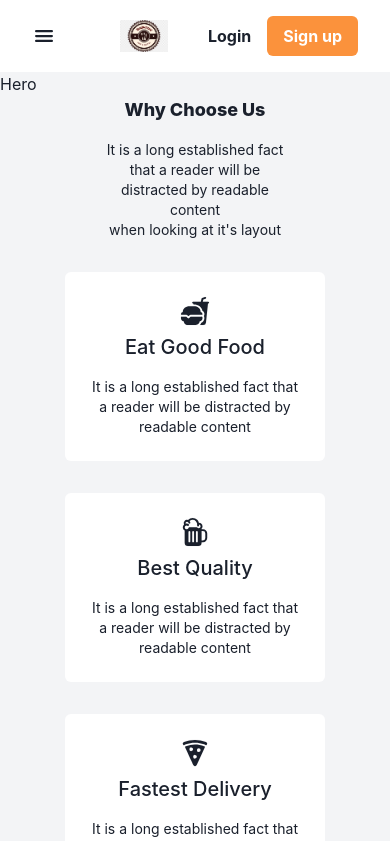
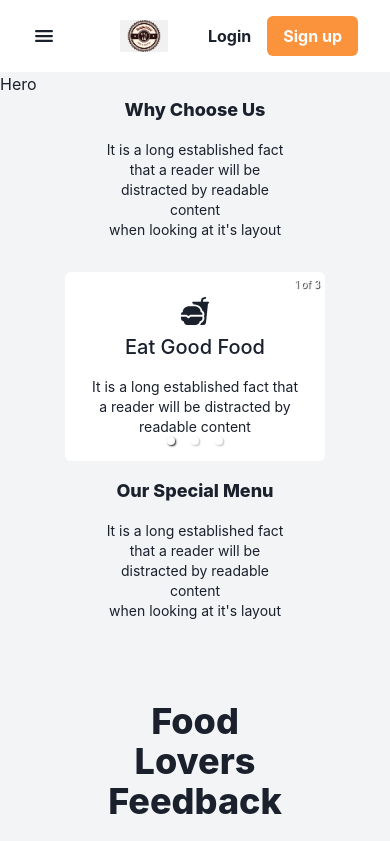
Before and after one commit to Arayanmemon/Foodo, a React (Vite) app in the folder Foodo-Frontend/: page / in a window 390 px wide. Shown: the top 841 px of the page. Built offline with nearby package versions, Linux system fonts and the light colour scheme.

Commit message:
working on special menu carousel added

```diff
--- a/Foodo-Frontend/package.json
+++ b/Foodo-Frontend/package.json
@@ -15,7 +15,8 @@
     "@emotion/styled": "^11.10.5",
     "framer-motion": "^6.5.1",
     "react": "^18.2.0",
-    "react-dom": "^18.2.0"
+    "react-dom": "^18.2.0",
+    "react-responsive-carousel": "^3.2.23"
   },
   "devDependencies": {
     "@types/react": "^18.0.26",
--- /dev/null
+++ b/Foodo-Frontend/src/components/SpecialMenuCarousel.jsx
@@ -0,0 +1,9 @@
+import React from 'react'
+
+export default function SpecialMenuCarousel() {
+  return (
+    <div>
+
+    </div>
+  )
+}
--- a/Foodo-Frontend/src/sections/Features.jsx
+++ b/Foodo-Frontend/src/sections/Features.jsx
@@ -1,22 +1,45 @@
 import React from 'react'
 import FeaturesCard from '../components/FeaturesCard'
+import { Carousel } from 'react-responsive-carousel'
+import "react-responsive-carousel/lib/styles/carousel.min.css"; // requires a loader
 
 export default function Features() {
   return (
     <>
       <div className='text-center'>
         <h1 className='text-lg md:text-4xl font-extrabold mb-4'>
-            Why Choose Us
+          Why Choose Us
         </h1>
         <p className='text-sm md:text-xl md-4 mb-8 block max-w-[50%] mx-auto'>
-            It is a long established fact that a reader will be distracted by readable content
-            <br />
-            when looking at it's layout
+          It is a long established fact that a reader will be distracted by readable content
+          <br />
+          when looking at it's layout
         </p>
-        <div className='grid grid-cols-1 space-y-8 md:space-y-0 md:grid-cols-3 md:space-x-8 w-4/6 mx-auto'>
-            <FeaturesCard name="fast-food" description="It is a long established fact that a reader will be distracted by readable content" heading="Eat Good Food"/>
-            <FeaturesCard name="beer" description="It is a long established fact that a reader will be distracted by readable content" heading="Best Quality"/>
-            <FeaturesCard name="pizza" description="It is a long established fact that a reader will be distracted by readable content" heading="Fastest Delivery"/>
+        <div className='hidden md:grid grid-cols-1 space-y-8 md:space-y-0 md:grid-cols-3 md:space-x-8 w-4/6 mx-auto'>
+          <FeaturesCard name="fast-food" description="It is a long established fact that a reader will be distracted by readable content" heading="Eat Good Food" />
+          <FeaturesCard name="beer" description="It is a long established fact that a reader will be distracted by readable content" heading="Best Quality" />
+          <FeaturesCard name="pizza" description="It is a long established fact that a reader will be distracted by readable content" heading="Fastest Delivery" />
+
+
+        </div>
+        <div className='md:hidden grid grid-cols-1 space-y-8 md:space-y-0 md:grid-cols-3 md:space-x-8 w-4/6 mx-auto'>
+
+          <Carousel autoplay={true} showArrows={true} interval={200} showThumbs={false}>
+            <div>
+              <FeaturesCard name="fast-food" description="It is a long established fact that a reader will be distracted by readable content" heading="Eat Good Food" />
+            </div>
+
+
+            <div>
+
+              <FeaturesCard name="beer" description="It is a long established fact that a reader will be distracted by readable content" heading="Best Quality" />
+
+            </div>
+            <div>
+
+              <FeaturesCard name="pizza" description="It is a long established fact that a reader will be distracted by readable content" heading="Fastest Delivery" />
+            </div>
+          </Carousel>
 
 
         </div>
--- a/Foodo-Frontend/src/sections/NavBar.jsx
+++ b/Foodo-Frontend/src/sections/NavBar.jsx
@@ -7,7 +7,7 @@ export default function NavBar() {
     return (
         <>
 
-            <nav className='bg-white'>
+            <nav className='bg-white sticky top-0 z-1'>
                 <div className='px-8  lg:px-16 mx-auto py-4'>
                     <div className='flex flex-row items-center justify-between'>
                         <div className='md:hidden text-2xl'>
--- a/Foodo-Frontend/src/sections/SpecialMenu.jsx
+++ b/Foodo-Frontend/src/sections/SpecialMenu.jsx
@@ -1,4 +1,5 @@
 import React from 'react'
+import SpecialMenuCarousel from '../components/SpecialMenuCarousel'
 
 export default function SpecialMenu() {
   return (
@@ -11,6 +12,7 @@ export default function SpecialMenu() {
             <br />
             when looking at it's layout
         </p>
+        <SpecialMenuCarousel />
     </div>
   )
 }
```
Also changed, not shown: 1 other file (tests, documents, lock files or other folders).
